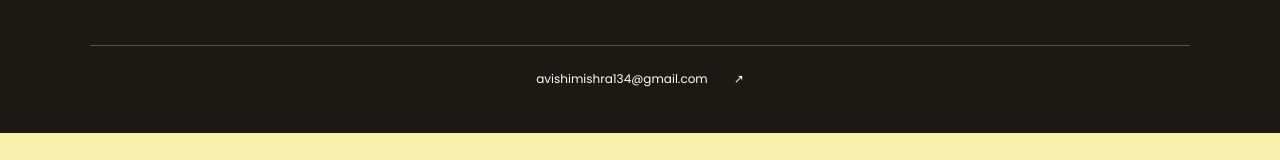
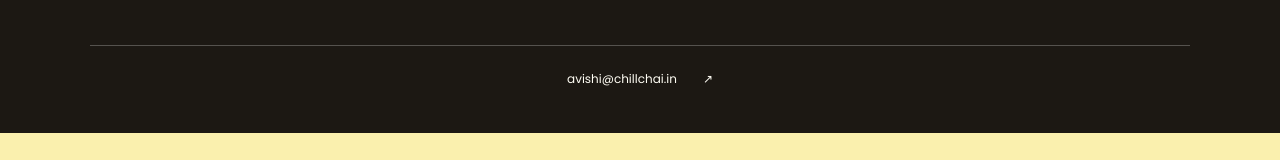
Before and after one commit to kriitarthh/chillchai-website, a React (Vite) app: page / in a window 1280 px wide. Shown: the part 6511-6671 px from the top of the page. Built offline with nearby package versions, Linux system fonts and the light colour scheme; a web font is replaced by a local one.

Commit message:
Update contact email to avishi@chillchai.in

```diff
--- a/src/content.ts
+++ b/src/content.ts
@@ -140,7 +140,7 @@ export const content = {
   contact: {
     label: 'CONTACT / START A PROJECT', title: 'Let’s', italic: 'talk.',
     body: 'If you’re a brand launching soon, or a founder who wants to build a personal brand — we should talk. Tell us what you’re building.',
-    cta: 'Start a conversation', email: 'avishimishra134@gmail.com', phone: '+91 96676 71258',
+    cta: 'Start a conversation', email: 'avishi@chillchai.in', phone: '+91 96676 71258',
     whatsapp: 'https://wa.me/919667671258', whatsappLabel: 'Say hello on WhatsApp',
     note: 'Scoped to your project. Built around your story.',
   },
```
